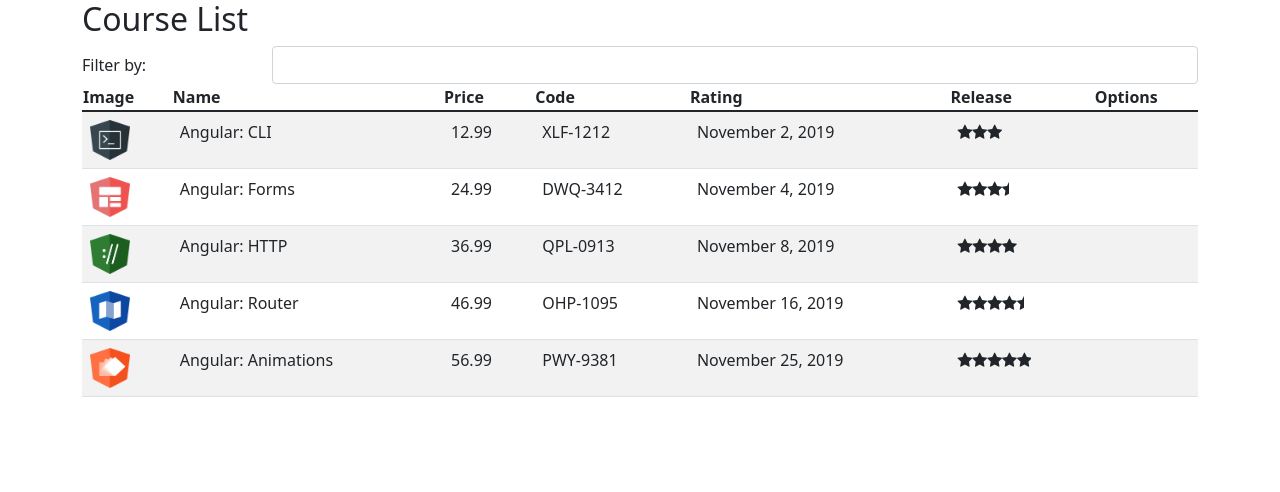
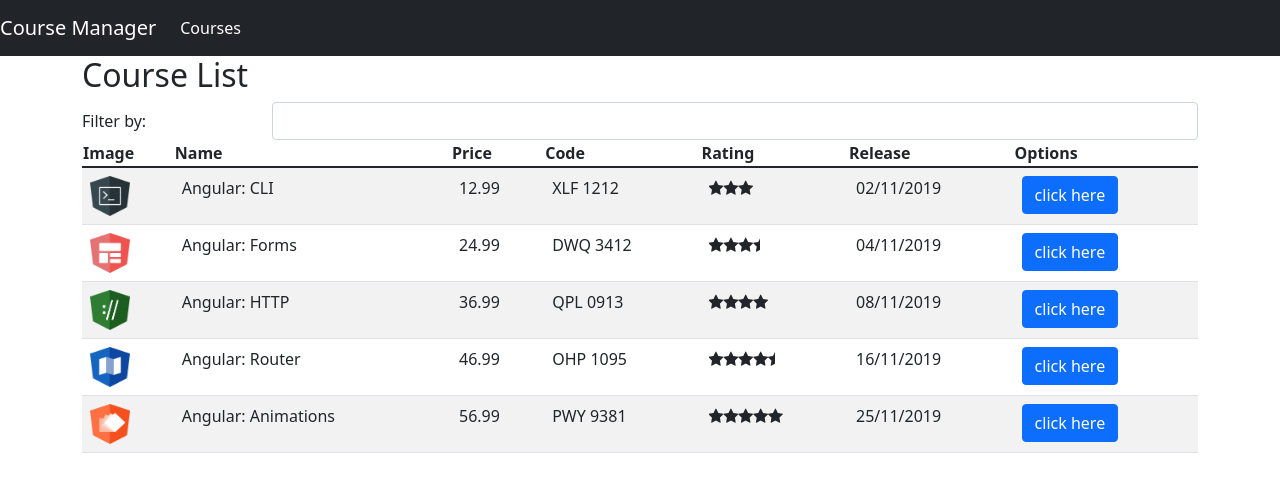
Before and after one commit to PedrosUsername/course-manager-f, an Angular app: page /courses in a window 1280 px wide. Shown: the top 492 px of the page. Built offline with nearby package versions, Linux system fonts and the light colour scheme.

Commit message:
get route info

```diff
--- a/src/app/app.component.html
+++ b/src/app/app.component.html
@@ -1,3 +1,4 @@
+<app-nav></app-nav>
 <div class="container">
-  <app-course-list></app-course-list>
+  <router-outlet></router-outlet>
 </div>
--- /dev/null
+++ b/src/app/course/course-info.component.html
@@ -0,0 +1 @@
+<h2>info: {{ courseId }}</h2>
--- /dev/null
+++ b/src/app/course/course-info.component.ts
@@ -0,0 +1,18 @@
+import { Component, OnInit } from "@angular/core";
+import { ActivatedRoute } from '@angular/router';
+
+@Component({
+    templateUrl: './course-info.component.html'
+})
+export class CourseInfoComponent implements OnInit{
+    courseId!: number;
+
+    constructor(private activatedRoute: ActivatedRoute){
+
+    }
+
+    ngOnInit(): void{
+        this.courseId = +this.activatedRoute.snapshot.paramMap.get('id')!;
+    }
+
+}
--- a/src/app/course/course-list.component.html
+++ b/src/app/course/course-list.component.html
@@ -22,10 +22,12 @@
             <td><img [src]="course.imageUrl" alt="course image" width="40" height="40"></td>
             <td>{{ course.name }}</td>
             <td>{{ course.price }}</td>
-            <td>{{ course.code }}</td>
-            <td>{{ course.releaseDate }}</td>
+            <td>{{ course.code | replace: '-': ' '}}</td>
             <td><app-star [rating]="course.rating"></app-star></td>
-            <td></td>
+            <td>{{ course.releaseDate | date: 'dd/MM/yyyy' }}</td>
+            <td>
+                <a [routerLink]="['./info', course.id]" class="btn btn-primary">click here</a>
+            </td>
         </tr>
     </tbody>
 </table>
--- a/src/app/course/course-list.component.ts
+++ b/src/app/course/course-list.component.ts
@@ -3,7 +3,6 @@
 import { CourseService } from './course.service';
 
 @Component({
-  selector: 'app-course-list',
   templateUrl: './course-list.component.html',
 })
 export class CourseListComponent implements OnInit{
--- /dev/null
+++ b/src/app/error/404/e404.component.html
@@ -0,0 +1 @@
+<h2>404: not found</h2>
--- /dev/null
+++ b/src/app/nav/nav.component.html
@@ -0,0 +1,16 @@
+<nav class="navbar navbar-expand-lg navbar-dark bg-dark">
+    <a [routerLink]="['/courses']" class="navbar-brand">Course Manager</a>
+
+    <button class="navbar-toggler" type="button" data-toggle="collapse" data-target="#navbarSupportedContent"
+        aria-controls="navbarSupportedContent" aria-expanded="false" aria-label="Toggle navigation">
+        <span class="navbar-toggler-icon"></span>
+    </button>
+
+    <div class="collapse navbar-collapse" id="navbarSupportedContent">
+        <ul class="navbar-nav mr-auto">
+            <li class="nav-item">
+                <a [routerLink]="['/courses']" routerLinkActive="active" class="nav-link">Courses</a>
+            </li>
+        </ul>
+    </div>
+</nav>
--- /dev/null
+++ b/src/app/pipe/replace.pipe.ts
@@ -0,0 +1,12 @@
+import { Pipe, PipeTransform } from '@angular/core';
+
+@Pipe({
+    name: 'replace'
+})
+export class ReplacePipe implements PipeTransform{
+
+    transform(value: string, char: string, valueToReplace: string){
+        return value.replace(char, valueToReplace);
+    }
+
+}
```
Also changed, not shown: src/app/app.module.ts (+25 -2 lines), src/app/course/course.ts (+6 -6 lines), src/app/error/404/e404.component.ts (added, +8 -0 lines), src/app/nav/nav.component.ts (added, +9 -0 lines).
